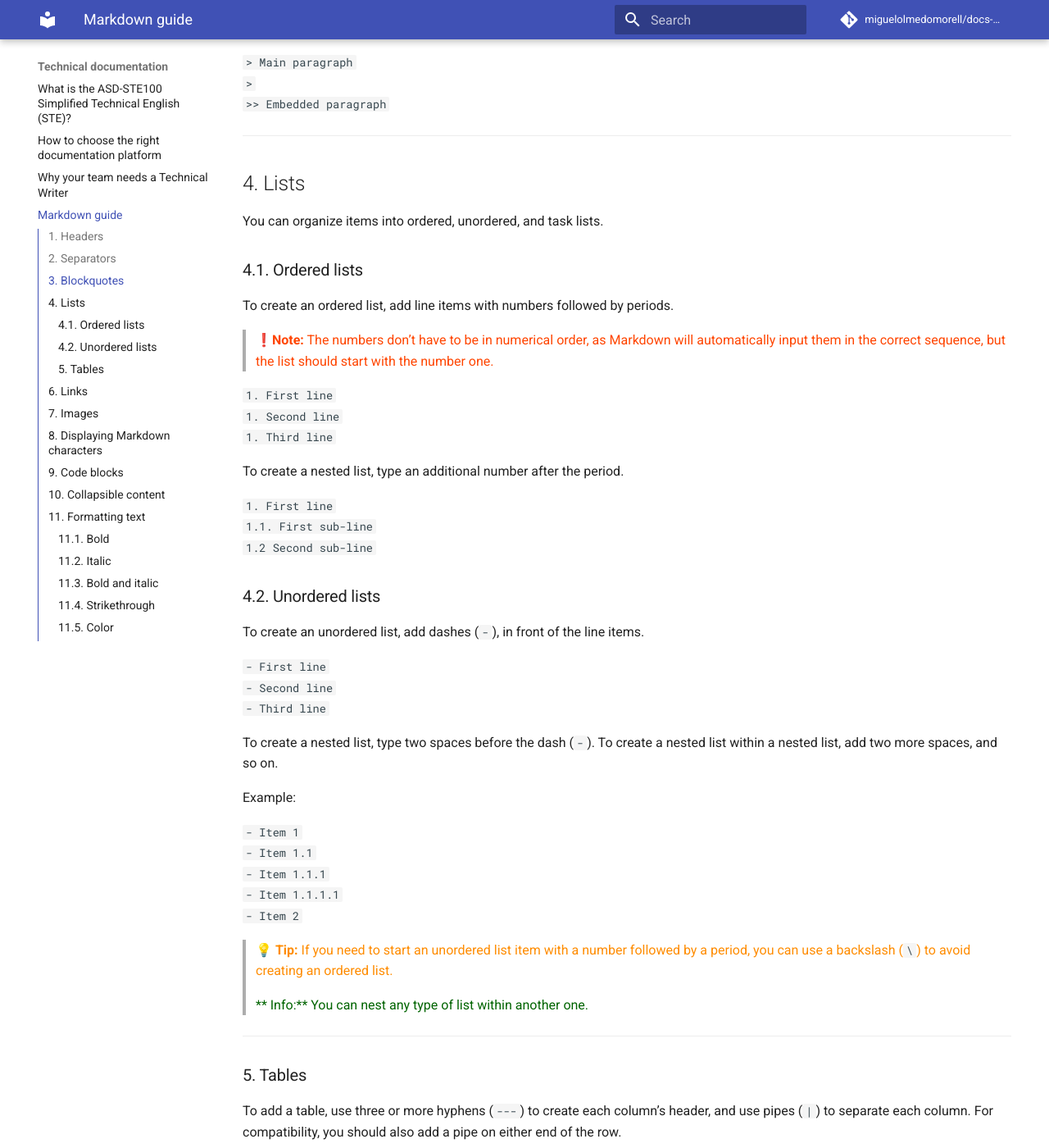
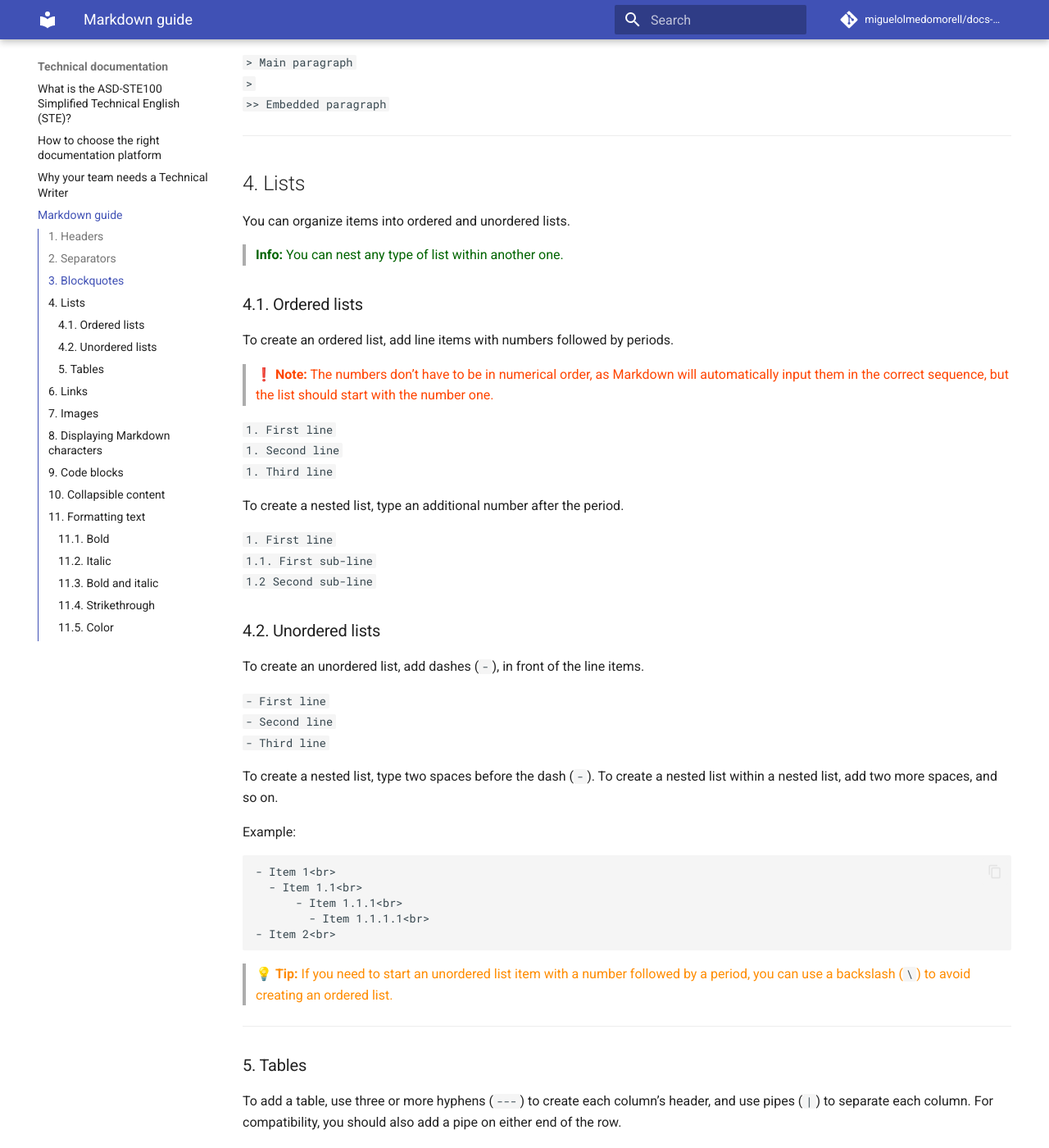
Before and after one commit to MiguelOlmedoMorell/portfolio, an MkDocs documentation site: the page built from docs/technical-documentation/markdown-guide.md, in a window 1280 px wide and 1400 px high, scrolled down 1163 px. Shown: the whole window at 82% size. Built offline with MkDocs 1.6.1 and Material for MkDocs 9.7.7, drawn with Linux system fonts in a browser that asks for light colours; comment, search, counter and statistics services are not loaded; some of the changed lines change nothing that is shown.

Commit message:
Fix markdownlint formatting in markdown guide

```diff
--- a/docs/technical-documentation/markdown-guide.md
+++ b/docs/technical-documentation/markdown-guide.md
@@ -51,13 +51,15 @@ If you want to embed a blockquote within a blockquote, use >>.
 
 ## 4. Lists
 
-You can organize items into ordered, unordered, and task lists.
+You can organize items into ordered and unordered lists.
+
+> <span style="color:darkgreen">**Info:** You can nest any type of list within another one.
 
 ### 4.1. Ordered lists
 
 To create an ordered list, add line items with numbers followed by periods.
 
-> <span style="color:orangered">**❗Note:** The numbers don’t have to be in numerical order, as Markdown will automatically input them in the correct sequence, but the list should start with the number one.
+> <span style="color:orangered">❗ **Note:** The numbers don’t have to be in numerical order, as Markdown will automatically input them in the correct sequence, but the list should start with the number one.
 
 `1. First line`<br>
 `1. Second line`<br>
@@ -81,15 +83,13 @@ To create a nested list, type two spaces before the dash (`-`). To create a nest
 
 Example:
 
-`- Item 1`<br>
-`  - Item 1.1`<br>
-`      - Item 1.1.1`<br>
-`        - Item 1.1.1.1`<br>
-`- Item 2`<br>
+    - Item 1<br>
+      - Item 1.1<br>
+          - Item 1.1.1<br>
+            - Item 1.1.1.1<br>
+    - Item 2<br>
 
 > <span style="color:darkorange">💡 **Tip:** If you need to start an unordered list item with a number followed by a period, you can use a backslash (`\`) to avoid creating an ordered list.
-
-> <span style="color:darkgreen">** Info:** You can nest any type of list within another one.
 
 ---
 
@@ -99,33 +99,33 @@ To add a table, use three or more hyphens (`---`) to create each column’s head
 
 **Input:**
 
-    | Syntax      | Description |
+    | Syntax | Description |
     | ----------- | ----------- |
-    | Header      | Title       |
-    | Paragraph   | Text        |
+    | Header | Title |
+    | Paragraph | Text |
 
 **Output:**
 
-| Syntax      | Description |
+| Syntax | Description |
 | ----------- | ----------- |
-| Header      | Title       |
-| Paragraph   | Text        |
+| Header | Title |
+| Paragraph | Text |
 
 You can align text in the columns to the left, right, or center by adding a colon (`:`) to the left, right, or on both side of the hyphens within the header row.
 
 **Input:**
 
-    | Syntax      | Description | Test Text     |
-    | :---        |    :----:   |          ---: |
-    | Header      | Title       | Here's this   |
-    | Paragraph   | Text        | And more      |
+    | Syntax | Description | Test Text |
+    | :--- | :----: | ---: |
+    | Header | Title | Here's this |
+    | Paragraph | Text | And more |
 
 **Output:**
 
-| Syntax      | Description | Test Text     |
-| :---        |    :----:   |          ---: |
-| Header      | Title       | Here's this   |
-| Paragraph   | Text        | And more      |
+| Syntax | Description | Test Text |
+| :--- | :----: | ---: |
+| Header | Title | Here's this |
+| Paragraph | Text | And more |
 
 ---
 
@@ -147,7 +147,7 @@ If you want the link to **open in a different tab**, you can use HTML code:
 
 | **Input** | **Output** |
 | ----------- | ----------- |
-| `<a href="Link" target="_blank">Text that will be displayed</a>`| <a href="Link" target="_blank">Text that will be displayed</a>|<a href="Link" target="_blank">Text that will be displayed</a>| <a href="Link" target="_blank">Text that will be displayed</a>|
+| `<a href="Link" target="_blank">Text that will be displayed</a>`| <a href="Link" target="_blank">Text that will be displayed</a>|
 
 To quickly turn a URL or email address into a link, enclose it in angle brackets.
 
@@ -155,8 +155,7 @@ To quickly turn a URL or email address into a link, enclose it in angle brackets
 | ----------- | ----------- |
 | `<example@example.com>`| <example@example.com>|
 
-
-> <span style="color:orangered">**❗Note:** If you are having trouble with spaces in the middle of a URL, try to URL encode any spaces with `%20`. For parenthesis, try to URL encode the opening parenthesis (`(`) with `%28` and the closing parenthesis (`)`) with `%29`.
+> <span style="color:orangered">❗ **Note:** If you are having trouble with spaces in the middle of a URL, try to URL encode any spaces with `%20`. For parenthesis, try to URL encode the opening parenthesis (`(`) with `%28` and the closing parenthesis (`)`) with `%29`.
 
 ---
 
@@ -231,7 +230,6 @@ To bold text, add two asterisks (`**`) before and after a word or phrase.
 | ----------- | ----------- |
 | `**Bold**`| **Bold**|
 
-
 ### 11.2. Italic
 
 To italicize text, add one asterisk (`*`) before and after a word or phrase.
@@ -239,7 +237,6 @@ To italicize text, add one asterisk (`*`) before and after a word or phrase.
 | **Input** | **Output** |
 | ----------- | ----------- |
 | `*Italic*`| *Italic*|
-
 
 ### 11.3. Bold and italic
 
```
